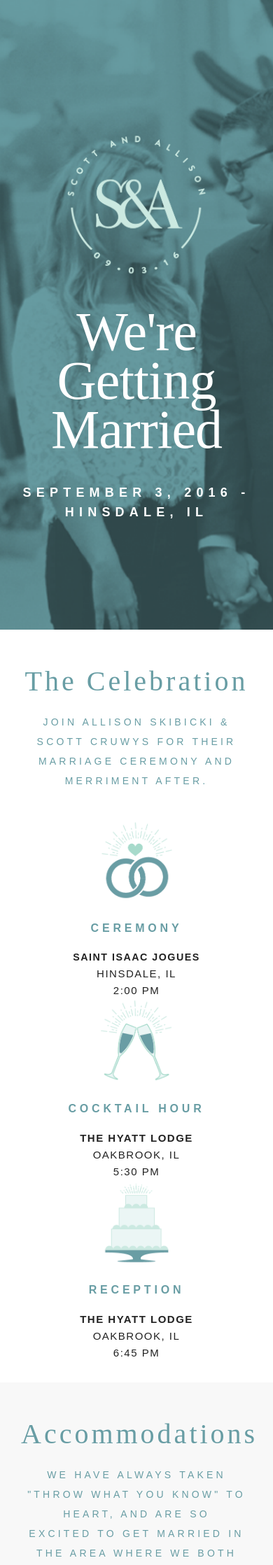
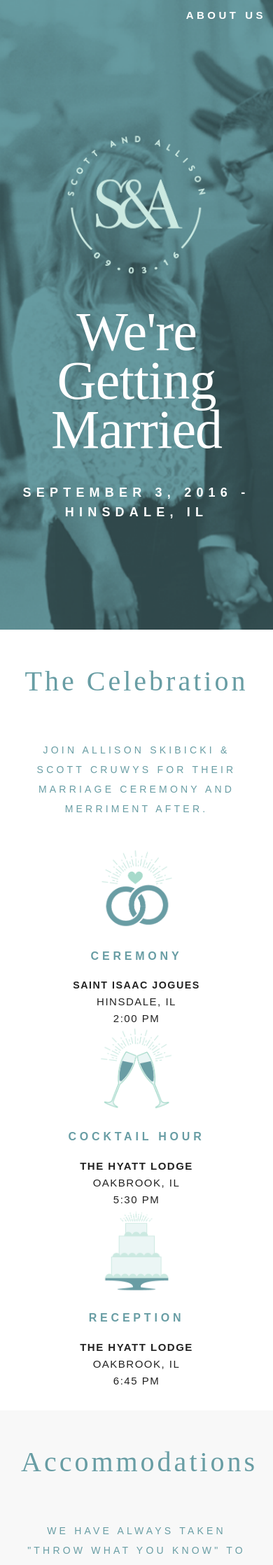
Before and after one commit to scruwys/wedding, a Jekyll site: the page built from index.html, in a window 390 px wide. Shown: the top 2237 px of the page at 70% size. Built offline with Jekyll 4.4.1, drawn with Linux system fonts in a browser that asks for light colours; nearby versions of some CDN libraries; some of the changed text lies outside the part shown.

Commit message:
Updated index.html and styles.

```diff
--- a/about/index.html
+++ b/about/index.html
@@ -11,6 +11,10 @@ layout: default
       <li><a href="/about">About Us</a></li>
     </ul>
   </nav>
+
+  <div class="pull-right mobile-only">
+      <a href="/">Home</a>
+  </div>
 </header><!-- #cover -->
 
 <div class="about-content">
@@ -254,7 +258,7 @@ layout: default
             </div>
 
             <h4>Ours</h4>
-            <p>Garfield Park Conservatory</p>
+            <p>Garfield Park <br> Conservatory</p>
           </div><!-- .four -->
         </div><!-- .items -->
       </div><!-- .favorite -->
--- a/css/main.css
+++ b/css/main.css
@@ -142,6 +142,7 @@ section {
   color: #689da4;
   letter-spacing: 0.1em;
   text-align: center;
+  margin-bottom: 60px;
 }
 .site-section > section p {
   margin-bottom: 0;
@@ -420,6 +421,19 @@ section#favorites .row:first-child {
   color: #689da4;
   text-decoration: none;
 }
+.mobile-only {
+  display: none;
+  padding: 10px;
+}
+.mobile-only a {
+  color: #FFFFFF;
+  font-weight: 700;
+  letter-spacing: 0.3em;
+  text-transform: uppercase;
+}
+.mobile-only a:hover {
+  color: #EFEFEF;
+}
 @media (max-width: 667px) {
   header#cover {
     background-position: -60px;
@@ -484,4 +498,5 @@ section#favorites .row:first-child {
     display: block;
     margin-bottom: 20px;
   }
+  .mobile-only { display: block; }
 }
--- a/index.html
+++ b/index.html
@@ -8,9 +8,13 @@ layout: default
         <li><a href="#details">Wedding Details</a></li>
         <li><a href="#accommodations">Accommodations</a></li>
         <li><a href="#registry">Registry</a></li>
-        <li><a href="about">About Us</a></li>
+        <li><a href="/about">About Us</a></li>
       </ul>
     </nav>
+
+	<div class="pull-right mobile-only">
+	    <a href="/about">About Us</a>
+	</div>
 
     <div class="cover-content">
     	<div class="container">
@@ -115,7 +119,7 @@ layout: default
 <div class="site-section" style="background-color: #EAF6F3">
 	<section id="registry">
 		<h1>Registry</h1>
-		<p class="blurb">We can't wait to start this next chapter of our lives together as a married couple! If you'd like to contribute to future adventures in any way, <br > we are registered at the following places.</p>
+		<p class="blurb">We can't wait to start this next chapter of our lives together as a married couple! If you'd like to contribute to future adventures in any way, we are registered at the following places.</p>
 
 		<div class="registry-icons">
 			<div class="row">
```
